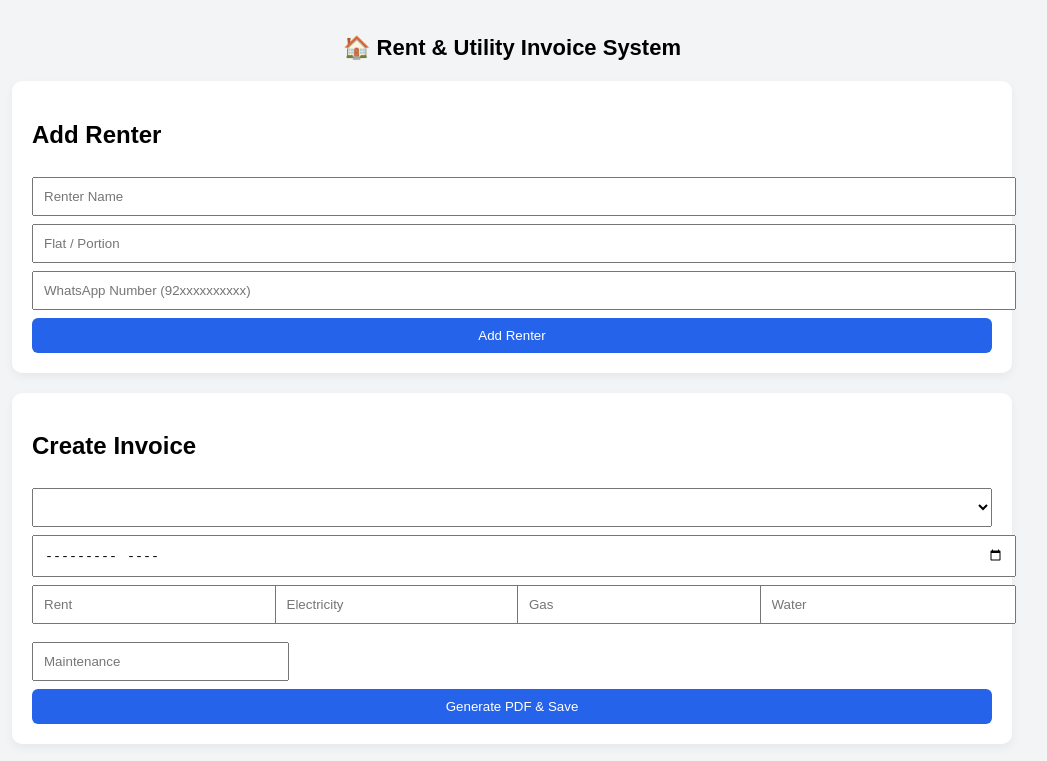
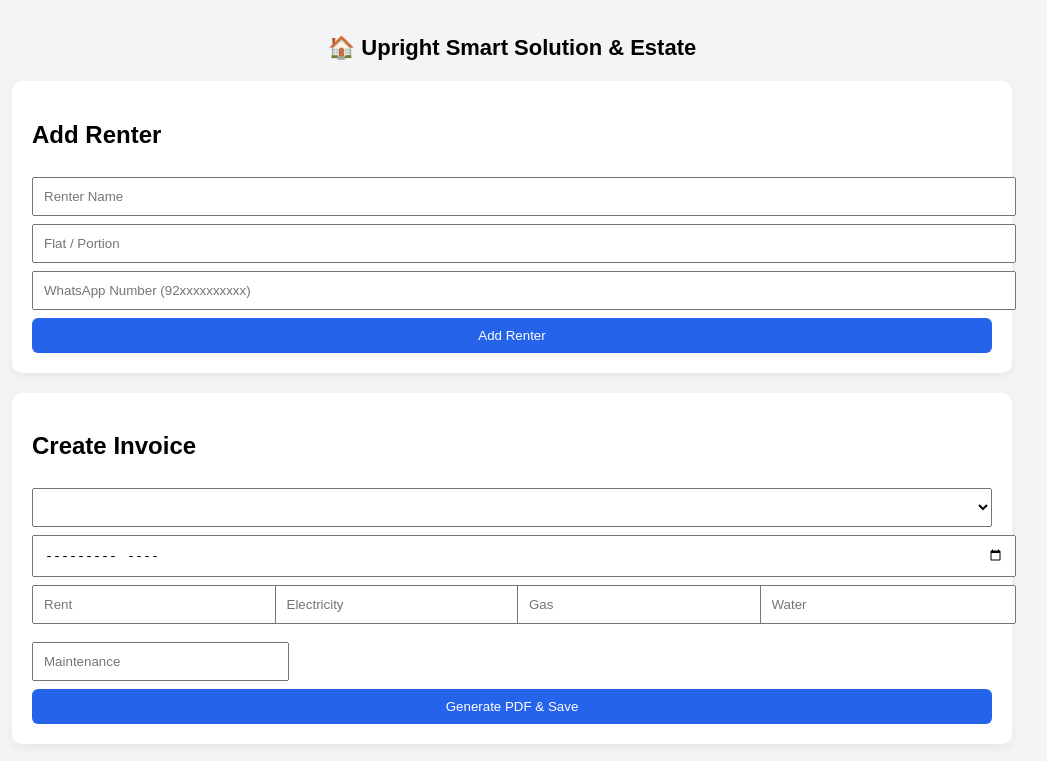
Before and after one commit to aqeelbaloch-arch/Upright-Smart-Solution, a plain HTML site: page index.html in a window 1280 px wide. Shown: the top 761 px of the page, without its empty margins (128-1175 px from the left). Drawn offline with nearby package versions, Linux system fonts and the light colour scheme.

Commit message:
Update index.html

```diff
--- a/index.html
+++ b/index.html
@@ -13,7 +13,7 @@
 <body>
 
 <div class="container">
-<h1>🏠 Rent & Utility Invoice System</h1>
+<h1>🏠 Upright Smart Solution & Estate</h1>
 
 <!-- ADD RENTER -->
 <div class="card">
```
